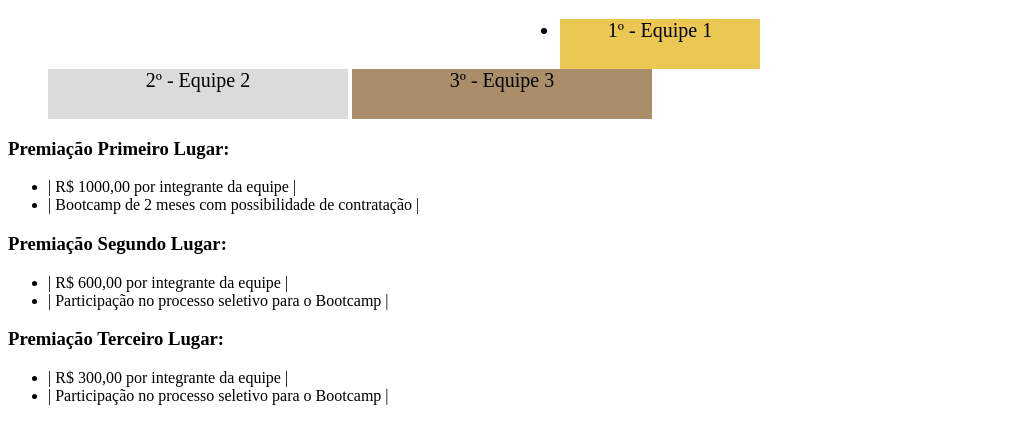
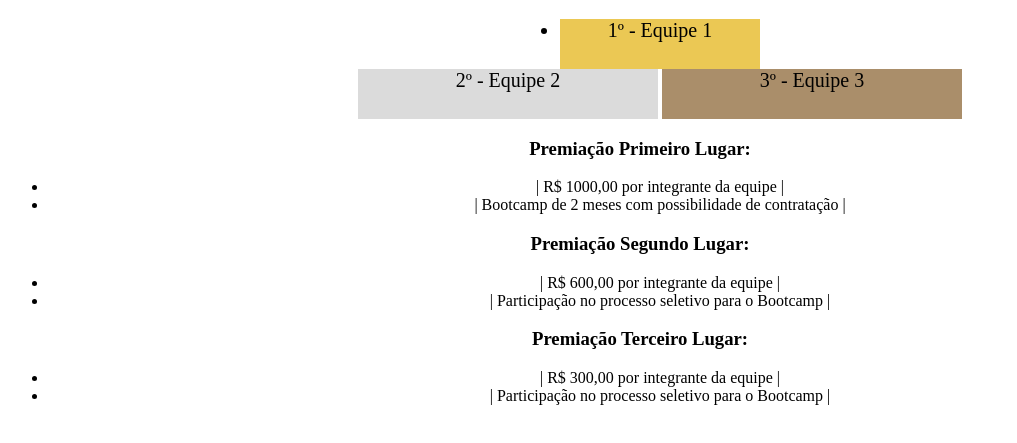
Before and after one commit to matheusfgb2/trybe-exercicios, a plain HTML site: page 01-fundamentos/secao-02-introducao-a-html-e-css/dia-04-html-semantico/hackathon.html in a window 1280 px wide. Shown: the part 61-504 px from the top of the page, without its empty margins (0-1017 px from the left). Drawn offline with Linux system fonts and the light colour scheme.

Commit message:
centralizando h3 e li

```diff
--- a/01-fundamentos/secao-02-introducao-a-html-e-css/dia-04-html-semantico/hackathon.html
+++ b/01-fundamentos/secao-02-introducao-a-html-e-css/dia-04-html-semantico/hackathon.html
@@ -35,6 +35,9 @@
         width: 300px;
         display: inline-block;
       }
+      h3, ul {
+        text-align: center;
+      }
 
     </style>
   </head>
```
